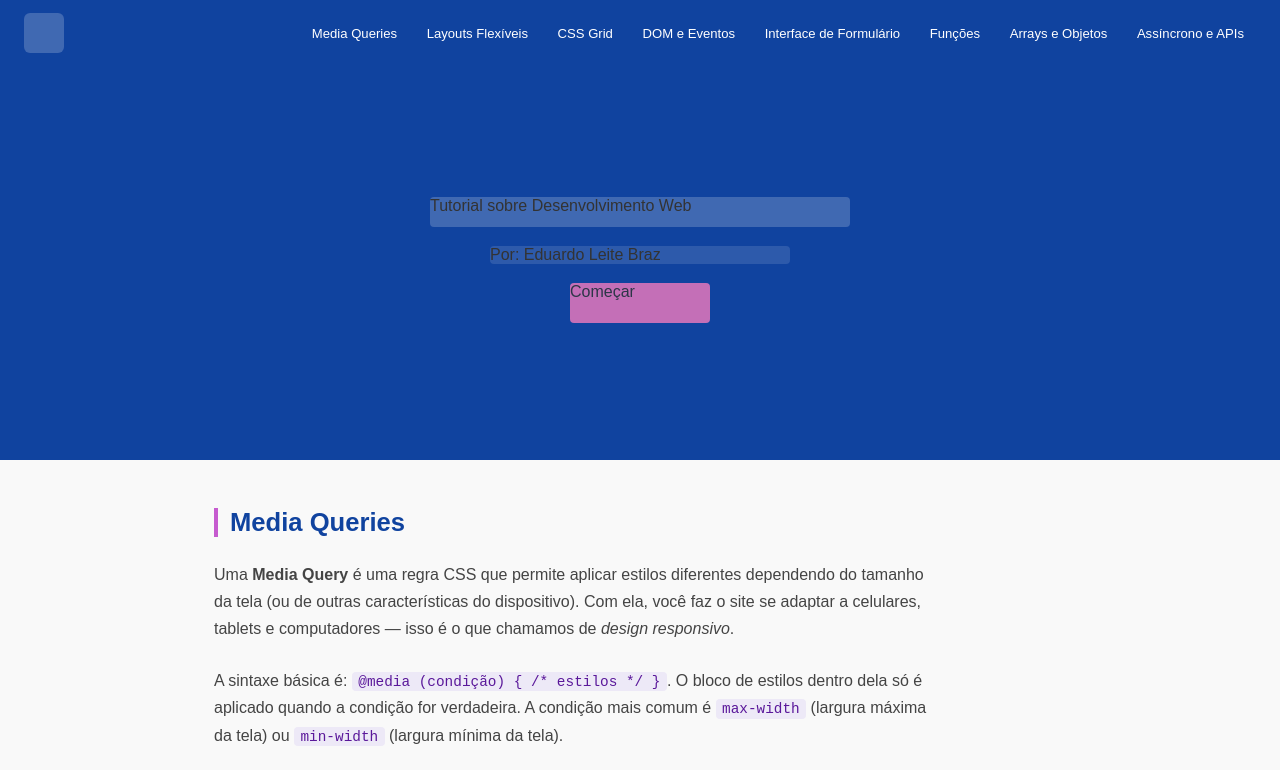
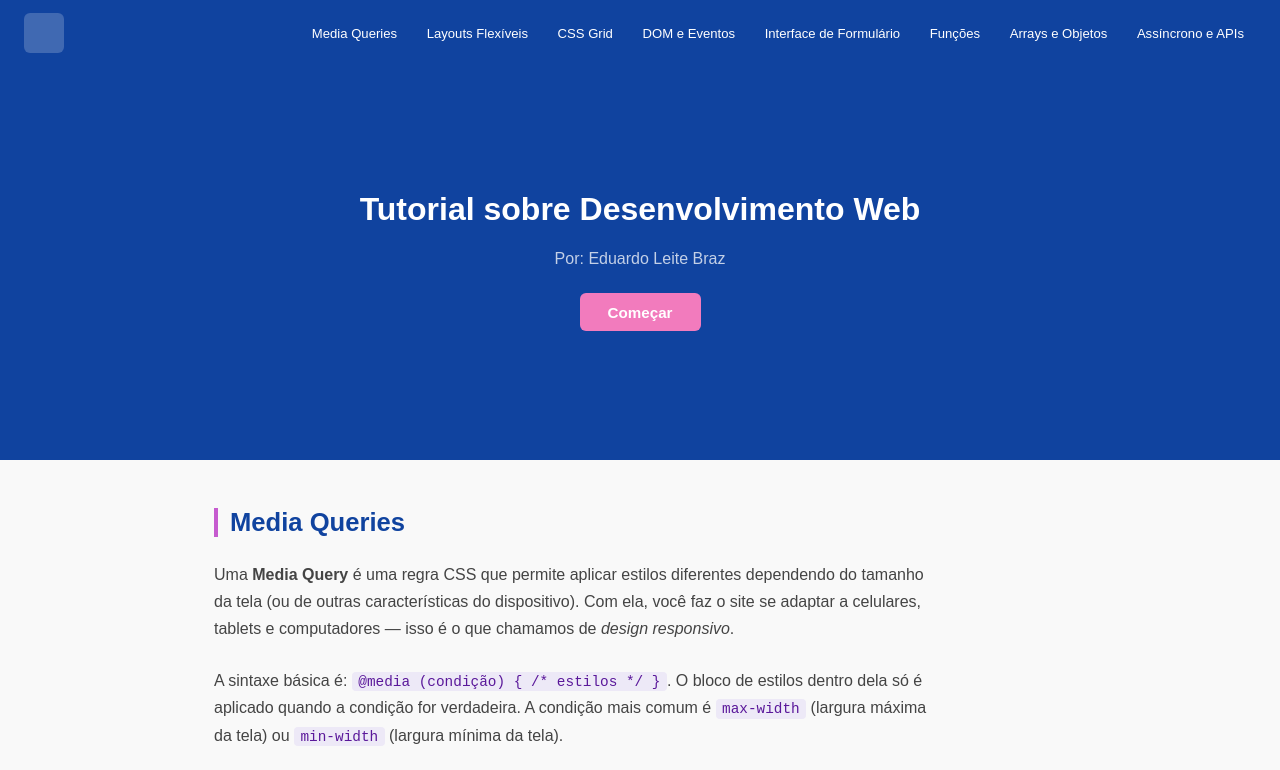
Before and after one commit to DudsBz/Tutorial_Web, a plain HTML site: page index.html in a window 1280 px wide. Shown: the top 770 px of the page. Drawn offline with Linux system fonts and the light colour scheme.

Commit message:
feat(style in header)

```diff
--- a/index.html
+++ b/index.html
@@ -33,22 +33,22 @@
     </nav>
 
     <!-- ========== HERO SECTION ========== -->
+    <!-- <header> marca o cabecalho principal da pagina -->
     <header class="hero" id="hero">
+
+        <!-- Div que centraliza e organiza o conteudo do hero -->
         <div class="hero-content">
-            <!-- Bloco vazio representando titulo -->
-            <div class="placeholder-block titulo-placeholder">
-                <p>Tutorial sobre Desenvolvimento Web</p>
-            </div>
 
-            <!-- Bloco vazio representando subtitulo -->
-            <div class="placeholder-block subtitulo-placeholder">
-                <p>Por: Eduardo Leite Braz</p>
-            </div>
+            <!-- <h1> e o titulo principal da pagina — deve existir apenas um por pagina -->
+            <h1 class="hero-titulo">Tutorial sobre Desenvolvimento Web</h1>
 
-            <!-- Bloco vazio representando botao -->
-            <div class="placeholder-block botao-placeholder">
-                <p>Começar</p>
-            </div>
+            <!-- <p> e um paragrafo — aqui usado como subtitulo do hero -->
+            <p class="hero-subtitulo">Por: Eduardo Leite Braz</p>
+
+            <!-- <a> e um link — href="#secao-1" faz rolar ate a primeira secao -->
+            <!-- O estilo de "botao" e aplicado via CSS, nao e um <button> de verdade -->
+            <a href="#secao-1" class="hero-botao" id="botao-comecar">Começar</a>
+
         </div>
     </header>
 
--- a/style.css
+++ b/style.css
@@ -119,26 +119,40 @@ body {
     width: 100%;
 }
 
-.titulo-placeholder {
-    width: 70%;
-    height: 30px;
-    background-color: rgba(255, 255, 255, 0.2);
-    border-radius: 6px;
+/* Titulo principal do site — tag h1 */
+.hero-titulo {
+    font-size: 2rem;           /* tamanho grande — e o titulo mais importante da pagina */
+    font-weight: 700;          /* negrito forte */
+    color: #ffffff;            /* branco para contrastar com o fundo azul */
+    text-align: center;        /* centraliza o texto */
+    line-height: 1.3;          /* espacamento entre linhas confortavel */
 }
 
-.subtitulo-placeholder {
-    width: 50%;
-    height: 18px;
-    background-color: rgba(255, 255, 255, 0.12);
-    border-radius: 4px;
+/* Subtitulo — tag p usada como linha de autoria */
+.hero-subtitulo {
+    font-size: 1rem;
+    color: rgba(255, 255, 255, 0.75); /* branco com 75% de opacidade — mais discreto */
+    text-align: center;
 }
 
-.botao-placeholder {
-    width: 140px;
-    height: 40px;
-    background-color: #F27BBD;
-    border-radius: 6px;
-    opacity: 0.8;
+/* Botao "Comecar" — e um <a> estilizado visualmente como botao */
+.hero-botao {
+    display: inline-block;     /* permite definir padding e width no link */
+    margin-top: 0.4rem;        /* pequeno espaco acima do botao */
+    padding: 0.65rem 1.75rem;  /* espaco interno: cima/baixo e lados */
+    background-color: #F27BBD; /* rosa — cor de destaque do projeto */
+    color: #ffffff;            /* texto branco */
+    text-decoration: none;     /* remove o sublinhado padrao do link */
+    border-radius: 6px;        /* cantos arredondados */
+    font-size: 0.95rem;
+    font-weight: 600;          /* semi-negrito */
+    transition: background-color 0.2s, transform 0.2s; /* animacao suave no hover */
+}
+
+/* Efeito ao passar o mouse no botao */
+.hero-botao:hover {
+    background-color: #e0609f; /* rosa mais escuro ao passar o mouse */
+    transform: translateY(-2px); /* sobe levemente — efeito de "levantar" */
 }
 
 
@@ -465,12 +479,14 @@ body {
         padding: 3rem 1rem;
     }
 
-    .titulo-placeholder {
-        width: 85%;
+    /* Titulo menor no celular para nao ficar grande demais */
+    .hero-titulo {
+        font-size: 1.5rem;
     }
 
-    .subtitulo-placeholder {
-        width: 65%;
+    /* Botao ocupa mais espaco no mobile para ficar facil de clicar */
+    .hero-botao {
+        padding: 0.7rem 2rem;
     }
 
     /* Secoes */
```
